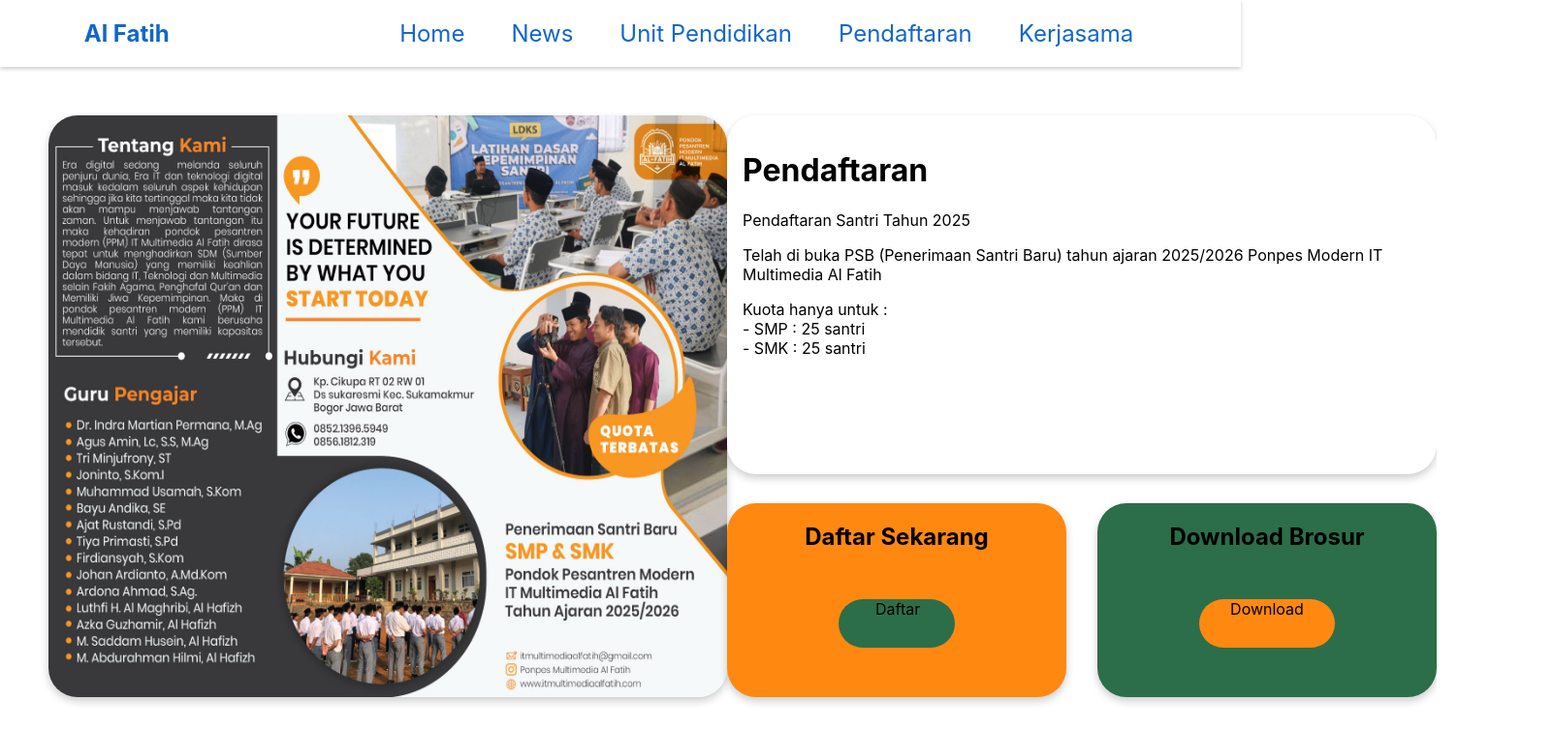
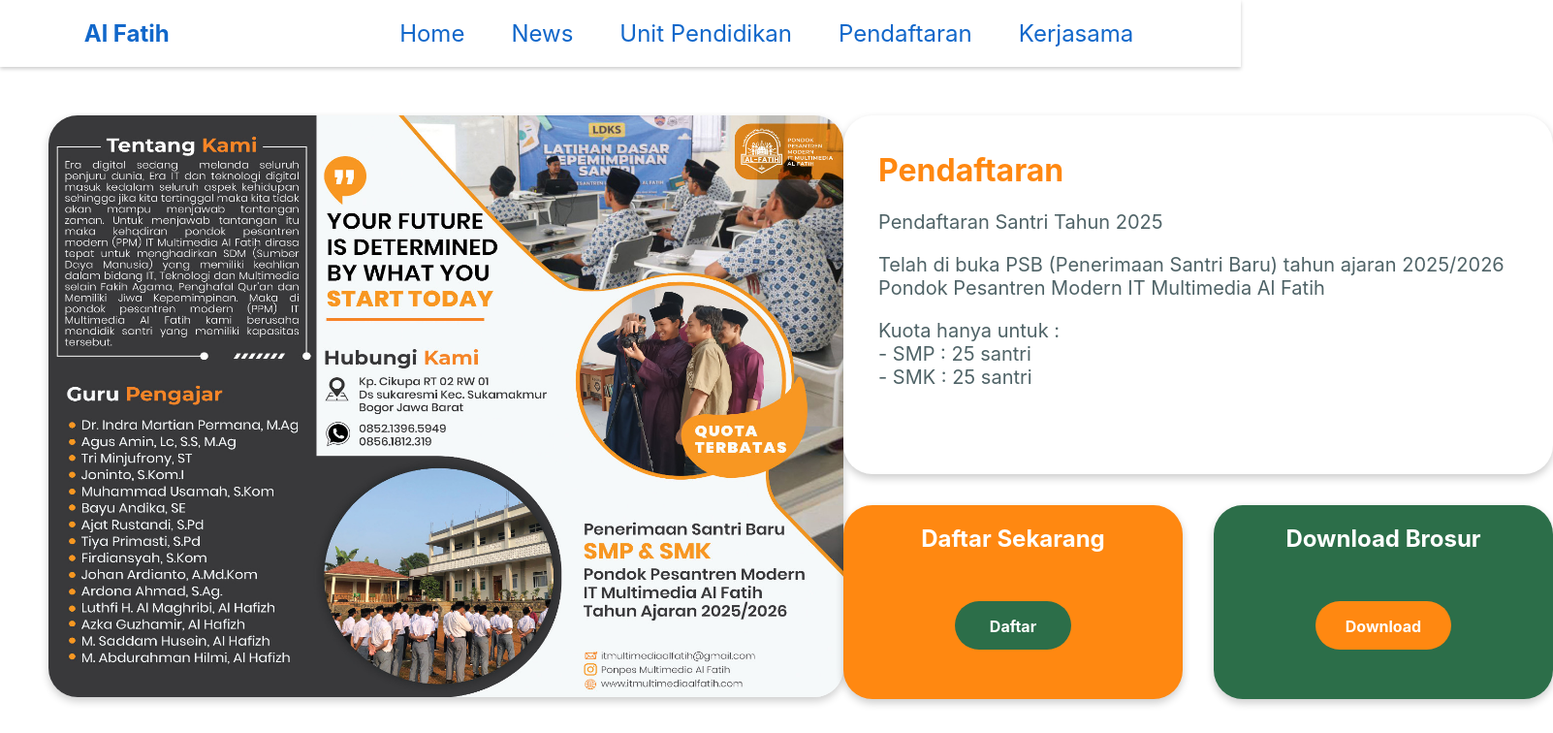
Before and after one commit to samosa76/Learn-React, a React (Create React App) app: page /Pendaftaran in a window 1280 px wide. Shown: the top 756 px of the page at 97% size, 1602 px wide, since content can reach past the window. Built offline with nearby package versions, Linux system fonts and the light colour scheme.

Commit message:
struktur pendaftaran terbaru

```diff
--- a/src/Component/ContentPendaftaran/ContentPendaftaran.js
+++ b/src/Component/ContentPendaftaran/ContentPendaftaran.js
@@ -13,7 +13,8 @@
                 <div className={style.info}>
                     <h1>Pendaftaran</h1>
                     <p>Pendaftaran Santri Tahun 2025</p>
-                    <p>Telah di buka PSB (Penerimaan Santri Baru) tahun ajaran 2025/2026 Ponpes Modern IT Multimedia Al Fatih</p>
+                    <p>Telah di buka PSB (Penerimaan Santri Baru) tahun ajaran 2025/2026
+                        <br />Pondok Pesantren Modern IT Multimedia Al Fatih</p>
                     <p>Kuota hanya untuk :
                         <br />- SMP : 25 santri
                         <br />- SMK : 25 santri</p>
@@ -22,7 +23,7 @@
                 <div className={style.daftar}>
 
                     <div className={style.daftarsekarang}>
-                        <div>
+                        <div className={style.mantap}>
                             <h2>Daftar Sekarang</h2>
                         </div>
                         <div className={style.linkdaftar}>
--- a/src/Component/ContentPendaftaran/ContentPendaftaran.module.css
+++ b/src/Component/ContentPendaftaran/ContentPendaftaran.module.css
@@ -6,15 +6,15 @@
 
 /* Image */
 .brosur img {
-    box-shadow: 0 4px 8px 0 rgba(0,0,0,0.2);
+    box-shadow: 0 4px 8px 0 rgba(0, 0, 0, 0.2);
     border-radius: 30px;
     height: 600px;
-    width: 700px;
+    width: 820px;
 }
 
 /* Info */
 .info {
-    box-shadow: 0 4px 8px 0 rgba(0,0,0,0.2);
+    box-shadow: 0 4px 8px 0 rgba(0, 0, 0, 0.2);
     padding: 16px;
     border-radius: 30px;
     background-color: white;
@@ -22,15 +22,27 @@
     width: 700px;
 }
 
+.info>h1 {
+    margin-left: 20px;
+    color: #ff8811;
+}
+
+.info>p {
+    margin-left: 20px;
+    font-size: 20px;
+    color: #4f6367;
+}
+
 /* Daftar Sekarang */
 .daftar {
-    margin-top: 30px;
+    margin-top: 32px;
     justify-content: space-between;
     display: flex;
 }
 
 .daftarsekarang {
-    box-shadow: 0 4px 8px 0 rgba(0,0,0,0.2);
+    color: white;
+    box-shadow: 0 4px 8px 0 rgba(0, 0, 0, 0.2);
     justify-items: center;
     border-radius: 30px;
     background-color: #ff8811;
@@ -40,21 +52,27 @@
 
 .linkdaftar {
     margin-top: 50px;
+    display: flex;
     border-radius: 50px;
     background-color: #2c6e49;
     height: 50px;
     width: 120px;
+    justify-content: center;
 }
-.linkdaftar > p {
-    margin-left: 38px;
+
+.linkdaftar>p {
+    font-weight: bold;
+    color: white;
 }
 
 .linkdaftar:hover {
     background-color: #276341;
 }
 
+/* Download Brosur */
 .downloadbrosur {
-    box-shadow: 0 4px 8px 0 rgba(0,0,0,0.2);
+    color: white;
+    box-shadow: 0 4px 8px 0 rgba(0, 0, 0, 0.2);
     justify-items: center;
     border-radius: 30px;
     background-color: #2c6e49;
@@ -63,14 +81,20 @@
 }
 
 .linkbrosur {
+    display: flex;
     margin-top: 50px;
     border-radius: 50px;
     background-color: #ff8811;
     height: 50px;
     width: 140px;
-    justify-items: center;
+    justify-content: center;
+}
+
+.linkbrosur>p {
+    font-weight: bold;
+    color: white;
 }
 
 .linkbrosur:hover {
-background-color: #f77f00;
+    background-color: #f77f00;
 }
```
